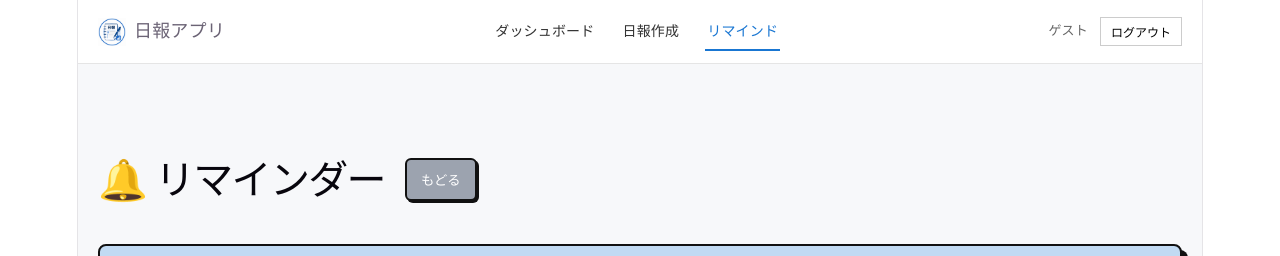
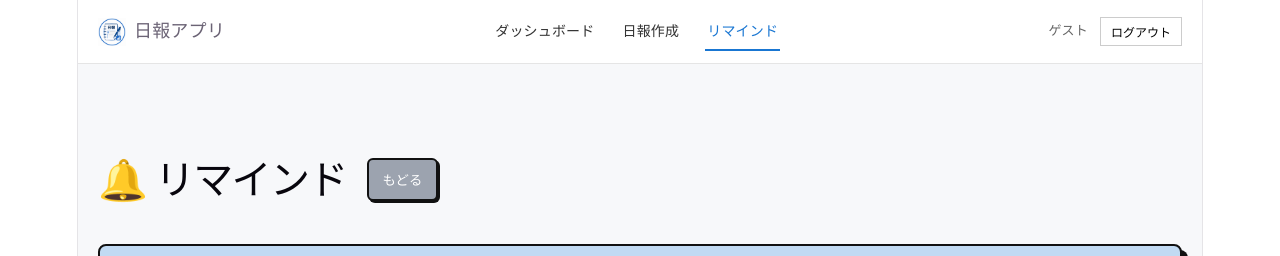
Before and after one commit to tokoMatsubara/Nippo_group7, a React app in the folder frontend/: page /remind in a window 1280 px wide. Shown: the top 256 px of the page. Built offline with nearby package versions, Linux system fonts and the light colour scheme; no server answers; the HTML template or start-up script is replaced by a standard one.

Commit message:
リマインダーからリマインドに変更

```diff
--- a/frontend/src/pages/Remind.jsx
+++ b/frontend/src/pages/Remind.jsx
@@ -82,7 +82,7 @@ function Remind() {
 
       {/* ヘッダーエリア */}
       <div className="header">
-        <h1 className="title">🔔 リマインダー</h1>
+        <h1 className="title">🔔 リマインド</h1>
 
         <button
           className="backButton"
```
